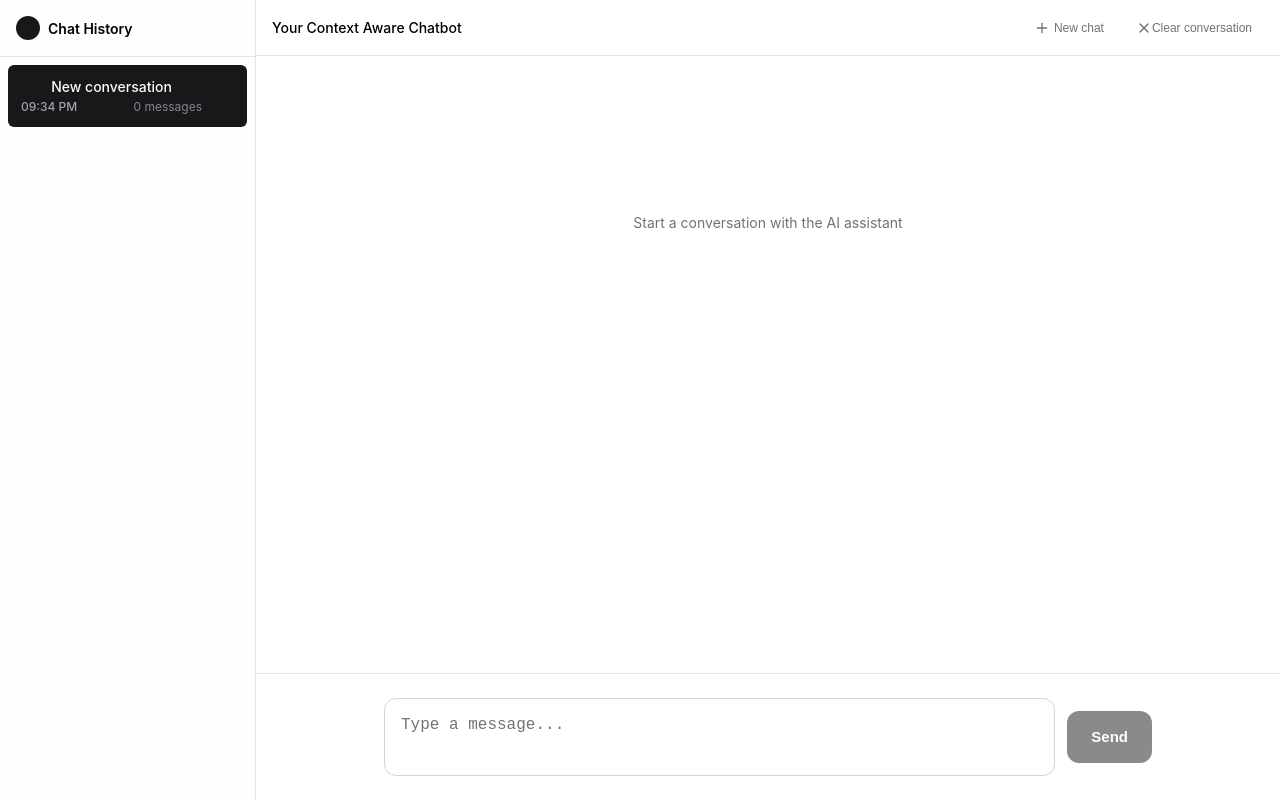
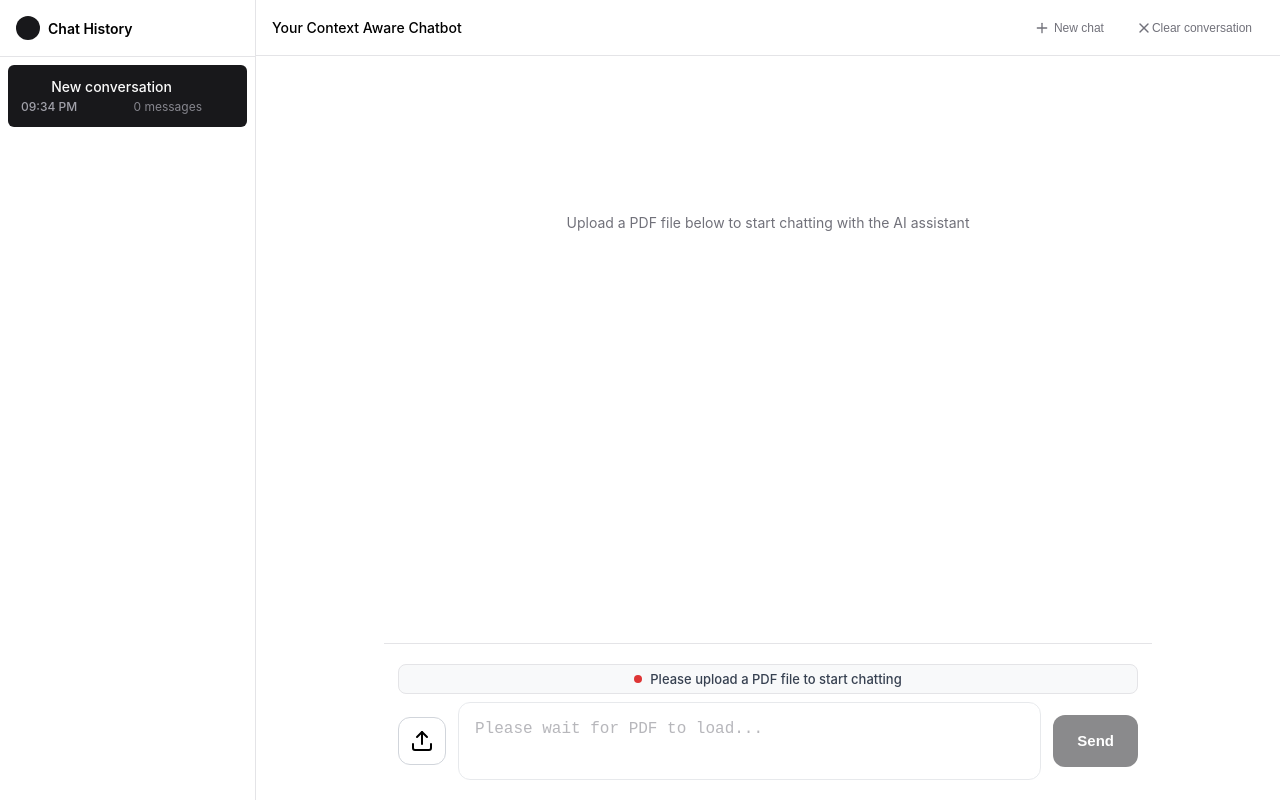
Before and after one commit to BMateo/context-aware-chat-app, a React (Create React App) app in the folder frontend/: page / in a window 1280 px wide. Built offline with nearby package versions, Linux system fonts and the light colour scheme; no server answers.

Commit message:
Frontend: - Add components and functions so the users can upload PDFs to provide context to the chatbot. - Enhance UX

```diff
--- a/frontend/src/components/AppHeader/AppHeader.module.css
+++ b/frontend/src/components/AppHeader/AppHeader.module.css
@@ -6,6 +6,10 @@
   flex-shrink: 0;
   align-items: center;
   justify-content: space-between;
+  position: sticky;
+  top: 0;
+  z-index: 100;
+  background-color: #fff;
 }
 
 .leftSection {
--- a/frontend/src/components/Sidebar/Sidebar.module.css
+++ b/frontend/src/components/Sidebar/Sidebar.module.css
@@ -3,6 +3,10 @@
   border-right: 1px solid #e4e4e7;
   background-color: rgba(244, 244, 245, 0.1);
   transition: transform 0.3s ease-in-out;
+  position: sticky;
+  top: 0;
+  z-index: 100;
+  background-color: #fff;
 }
 
 .sidebarMobile {
--- a/frontend/src/pages/ChatInterface.jsx
+++ b/frontend/src/pages/ChatInterface.jsx
@@ -1,18 +1,85 @@
-import { useEffect, useState } from "react";
+import { useEffect, useState, useRef } from "react";
 import { Button } from "../components/ui/button";
 import { Textarea } from "../components/ui/textarea";
 import { ScrollArea } from "../components/ui/scroll-area";
-import { Copy, Download, ThumbsUp, ThumbsDown, MoreHorizontal } from "lucide-react";
+import {
+  Copy,
+  Download,
+  ThumbsUp,
+  ThumbsDown,
+  MoreHorizontal,
+  Upload,
+  FileText,
+} from "lucide-react";
 import { cn } from "../lib/utils";
-import axios from "axios";
 import styles from "./ChatInterface.module.css";
 
 export default function ChatInterface({ currentChat, onUpdateMessages }) {
   const [input, setInput] = useState("");
   const [isLoading, setIsLoading] = useState(false);
   const [isTyping, setIsTyping] = useState(false);
+  const [copiedMessageIndex, setCopiedMessageIndex] = useState(null);
+  const [isUploading, setIsUploading] = useState(false);
+  const [contextReady, setContextReady] = useState(false);
+  const [healthStatus, setHealthStatus] = useState(null);
+  const fileInputRef = useRef(null);
+  const messagesEndRef = useRef(null);
+  const scrollAreaRef = useRef(null);
+  const lastUserMessageRef = useRef(null);
 
   const messages = currentChat?.messages || [];
+
+  // Auto-scroll to bottom when selecting a new chat
+  useEffect(() => {
+    // Scroll to bottom when a new chat is selected to show the most recent conversation
+    if (currentChat && messages.length > 0) {
+      scrollToBottom();
+    }
+  }, [messages]);
+
+  // Fetch initial health status when component mounts
+  useEffect(() => {
+    fetchHealthStatus();
+  }, []);
+
+  // Remove health stream logic and replace with simple fetch
+  const fetchHealthStatus = async () => {
+    try {
+      const response = await fetch("http://localhost:8000/health");
+      const healthData = await response.json();
+      setHealthStatus(healthData);
+      setContextReady(healthData.context_provider_ready);
+    } catch (error) {
+      console.error("Error fetching health status:", error);
+      // Set default state on error
+      setHealthStatus({
+        context_provider_ready: false,
+        pdf_loaded: false,
+        chunks_count: 0,
+        message: "Unable to connect to server"
+      });
+      setContextReady(false);
+    }
+  };
+
+  const scrollToBottom = () => {
+    if (messagesEndRef.current) {
+      messagesEndRef.current.scrollIntoView({
+        behavior: "smooth",
+        block: "end",
+      });
+    }
+  };
+
+  const scrollToUserMessage = () => {
+    if (lastUserMessageRef.current) {
+      lastUserMessageRef.current.scrollIntoView({
+        behavior: "smooth",
+        block: "start", // Position at the top of the viewport
+        inline: "nearest",
+      });
+    }
+  };
 
   const handleSend = async () => {
     if (!input.trim()) return;
@@ -30,44 +97,94 @@ export default function ChatInterface({ currentChat, onUpdateMessages }) {
     setIsLoading(true);
     setIsTyping(true);
 
-    try {
-      // Call backend API using axios
-      const response = await axios.post("http://localhost:8000/chat", {
-        message: userMessage.content,
-        chat_id: currentChat?.id || "default"
-      });
-
-      let aiResponseContent = "I'm sorry, I couldn't process your request.";
-
-      if (response.data && response.data.response) {
-        aiResponseContent = response.data.response;
-      }
-
-      // Simulate typing delay for better UX
-      setTimeout(() => {
-        const aiMessage = {
+    // Create placeholder AI message that will be updated with streaming content
+    const placeholderAiMessage = {
       role: "ai",
-          content: aiResponseContent,
+      content: "", // Empty content initially
       timestamp: new Date().toLocaleTimeString(),
+      isTyping: true, // Add flag to indicate typing state
     };
 
-        const finalMessages = [...newMessages, aiMessage];
-        onUpdateMessages(finalMessages);
+    const messagesWithPlaceholder = [...newMessages, placeholderAiMessage];
+    onUpdateMessages(messagesWithPlaceholder);
+    let streamingMessageIndex = messagesWithPlaceholder.length - 1;
+
+    // Scroll to show the user's message at the top of the screen
+    setTimeout(() => {
+      scrollToUserMessage();
+    }, 100);
+
+    try {
+      // Create EventSource for streaming
+      const eventSource = new EventSource(
+        `http://localhost:8000/chat/stream?message=${encodeURIComponent(
+          userMessage.content
+        )}&chat_id=${encodeURIComponent(currentChat?.id || "default")}`
+      );
+
+      let accumulatedContent = "";
+
+      eventSource.onmessage = (event) => {
+        try {
+          const data = JSON.parse(event.data);
+
+          if (data.type === "content") {
+            accumulatedContent += data.content;
+
+            // Update the AI message with streaming content
+            const updatedMessages = [...messagesWithPlaceholder];
+            updatedMessages[streamingMessageIndex] = {
+              ...updatedMessages[streamingMessageIndex],
+              content: accumulatedContent,
+              isTyping: false, // Remove typing state when content starts
+            };
+            onUpdateMessages(updatedMessages);
+          } else if (data.type === "done") {
+            // Streaming complete
             setIsTyping(false);
-      }, 1000);
-
-    } catch (error) {
-      console.error("Error sending message:", error);
-      setTimeout(() => {
+            eventSource.close();
+          } else if (data.type === "error") {
+            console.error("Streaming error:", data.error);
             const errorMessage = {
               role: "ai",
               content: "Sorry, I encountered an error. Please try again.",
               timestamp: new Date().toLocaleTimeString(),
+              isTyping: false,
             };
             const finalMessages = [...newMessages, errorMessage];
             onUpdateMessages(finalMessages);
             setIsTyping(false);
-      }, 1000);
+            eventSource.close();
+          }
+        } catch (parseError) {
+          console.error("Error parsing SSE data:", parseError);
+        }
+      };
+
+      eventSource.onerror = (event) => {
+        console.error("SSE connection error:", event);
+        const errorMessage = {
+          role: "ai",
+          content: "Sorry, I encountered a connection error. Please try again.",
+          timestamp: new Date().toLocaleTimeString(),
+          isTyping: false,
+        };
+        const finalMessages = [...newMessages, errorMessage];
+        onUpdateMessages(finalMessages);
+        setIsTyping(false);
+        eventSource.close();
+      };
+    } catch (error) {
+      console.error("Error setting up streaming:", error);
+      const errorMessage = {
+        role: "ai",
+        content: "Sorry, I encountered an error. Please try again.",
+        timestamp: new Date().toLocaleTimeString(),
+        isTyping: false,
+      };
+      const finalMessages = [...newMessages, errorMessage];
+      onUpdateMessages(finalMessages);
+      setIsTyping(false);
     } finally {
       setIsLoading(false);
     }
@@ -80,30 +197,107 @@ export default function ChatInterface({ currentChat, onUpdateMessages }) {
     }
   };
 
-  const handleCopyMessage = (content) => {
+  const handleCopyMessage = (content, messageIndex) => {
     navigator.clipboard.writeText(content);
+    setCopiedMessageIndex(messageIndex);
+
+    // Reset the copied state after 2 seconds
+    setTimeout(() => {
+      setCopiedMessageIndex(null);
+    }, 2000);
+  };
+
+  const handleFileUpload = () => {
+    fileInputRef.current?.click();
+  };
+
+  const handleFileSelect = async (event) => {
+    const file = event.target.files[0];
+    if (!file) return;
+
+    if (!file.type.includes("pdf")) {
+      alert("Please select a PDF file");
+      return;
+    }
+
+    setIsUploading(true);
+
+    try {
+      const formData = new FormData();
+      formData.append("file", file);
+
+      const response = await fetch("http://localhost:8000/upload-pdf", {
+        method: "POST",
+        body: formData,
+      });
+
+      const result = await response.json();
+
+      if (response.ok) {
+        const sizeInfo = result.file_size_mb
+          ? ` (${result.file_size_mb}MB)`
+          : "";
+        alert(
+          `PDF "${file.name}"${sizeInfo} uploaded successfully! The chatbot is now ready with your new document.`
+        );
+        // Update health status from upload response
+        if (result.health_status) {
+          setHealthStatus(result.health_status);
+          setContextReady(result.health_status.context_provider_ready);
+        }
+      } else {
+        // Handle error response
+        const errorMessage = result.detail?.error || result.detail || result.message || "Unknown error";
+        alert(`Failed to upload PDF: ${errorMessage}`);
+
+        // Update health status from error response if available
+        if (result.detail?.health_status) {
+          setHealthStatus(result.detail.health_status);
+          setContextReady(result.detail.health_status.context_provider_ready);
+        }
+      }
+    } catch (error) {
+      console.error("Error uploading PDF:", error);
+      alert("Failed to upload PDF. Please try again.");
+      // On network error, keep current state or fetch fresh status
+      fetchHealthStatus();
+    } finally {
+      setIsUploading(false);
+      // Reset file input
+      event.target.value = "";
+    }
   };
 
   return (
     <div className={styles.container}>
-      <ScrollArea className={styles.scrollArea}>
+      <ScrollArea className={styles.scrollArea} ref={scrollAreaRef}>
         <div className={styles.messagesContainer}>
           {messages.length === 0 && !isTyping && (
             <div className={styles.emptyState}>
-              <p className={styles.emptyText}>Start a conversation with the AI assistant</p>
+              <p className={styles.emptyText}>
+                {contextReady
+                  ? "Start a conversation with the AI assistant about your uploaded document"
+                  : "Upload a PDF file below to start chatting with the AI assistant"}
+              </p>
             </div>
           )}
-          {messages.map((message, index) => (
+          {messages.map((message, index) => {
+            const isLastUserMessage =
+              message.role === "human" &&
+              (index === messages.length - 1 ||
+                (index === messages.length - 2 &&
+                  messages[messages.length - 1].role === "ai"));
+
+            return (
               <div
                 key={index}
+                ref={isLastUserMessage ? lastUserMessageRef : null}
                 className={cn(
                   styles.messageWrapper,
                   message.role === "human" && styles.messageWrapperUser
                 )}
               >
-              {message.role === "ai" && (
-                <div className={styles.avatar} />
-              )}
+                {message.role === "ai" && <div className={styles.avatar} />}
                 <div className={styles.messageContent}>
                   <div className={styles.messageHeader}>
                     <span className={styles.userName}>
@@ -116,65 +310,105 @@ export default function ChatInterface({ currentChat, onUpdateMessages }) {
                   <div
                     className={cn(
                       styles.messageBubble,
-                    message.role === "human" ? styles.messageBubbleUser : styles.messageBubbleAi
+                      message.role === "human"
+                        ? styles.messageBubbleUser
+                        : styles.messageBubbleAi
                     )}
                   >
-                  <p className={styles.messageText}>
-                    {message.content}
-                  </p>
+                    {message.role === "ai" &&
+                    message.isTyping &&
+                    !message.content ? (
+                      <div className={styles.typingDots}>
+                        <span></span>
+                        <span></span>
+                        <span></span>
                       </div>
-                {message.role === "ai" && (
+                    ) : (
+                      <p className={styles.messageText}>{message.content}</p>
+                    )}
+                  </div>
+                  {message.role === "ai" && message.content && (
                     <div className={styles.actionButtons}>
                       <Button
                         variant="ghost"
                         size="icon"
-                      className={styles.actionButton}
-                      onClick={() => handleCopyMessage(message.content)}
+                        className={cn(
+                          styles.actionButton,
+                          copiedMessageIndex === index && styles.copiedButton
+                        )}
+                        onClick={() =>
+                          handleCopyMessage(message.content, index)
+                        }
                       >
+                        {copiedMessageIndex === index ? (
+                          <span className={styles.copiedText}>✓</span>
+                        ) : (
                           <Copy className="h-4 w-4" />
-                    </Button>
-                    <Button variant="ghost" size="icon" className={styles.actionButton}>
-                      <ThumbsUp className="h-4 w-4" />
-                    </Button>
-                    <Button variant="ghost" size="icon" className={styles.actionButton}>
-                      <ThumbsDown className="h-4 w-4" />
-                    </Button>
-                    <Button variant="ghost" size="icon" className={styles.actionButton}>
-                      <MoreHorizontal className="h-4 w-4" />
+                        )}
                       </Button>
                     </div>
                   )}
                 </div>
               </div>
-          ))}
-          {isTyping && (
-            <div className={styles.typingIndicator}>
-              <div className={styles.avatar} />
-              <div className={styles.typingBubble}>
-                <div className={styles.typingDots}>
-                  <span></span>
-                  <span></span>
-                  <span></span>
-                </div>
-              </div>
-            </div>
-          )}
+            );
+          })}
+          {/* Invisible element to scroll to */}
+          <div ref={messagesEndRef} />
         </div>
       </ScrollArea>
       <div className={styles.inputSection}>
+        {/* Status indicator */}
+        {healthStatus && !contextReady && (
+          <div className={styles.statusIndicator}>
+            <div className={cn(styles.statusDot, styles.statusNotReady)} />
+            <span className={styles.statusText}>
+              {"Please upload a PDF file to start chatting"}
+            </span>
+          </div>
+        )}
+
         <div className={styles.inputContainer}>
+          {/* Hidden file input */}
+          <input
+            type="file"
+            ref={fileInputRef}
+            onChange={handleFileSelect}
+            accept=".pdf"
+            style={{ display: "none" }}
+          />
+
+          {/* PDF Upload Button */}
+          <Button
+            variant="outline"
+            size="icon"
+            className={styles.uploadButton}
+            onClick={handleFileUpload}
+            disabled={isUploading || isTyping}
+            title="Upload PDF"
+          >
+            {isUploading ? (
+              <div className={styles.spinner} />
+            ) : (
+              <Upload className="h-4 w-4" />
+            )}
+          </Button>
+
           <Textarea
-            placeholder="Type a message..."
+            placeholder={
+              contextReady
+                ? "Type a message..."
+                : "Please wait for PDF to load..."
+            }
             value={input}
             onChange={(e) => setInput(e.target.value)}
             onKeyPress={handleKeyPress}
             className={styles.textarea}
-            disabled={isLoading}
+            disabled={isLoading || !contextReady || isTyping}
           />
           <Button
             className={styles.sendButton}
             onClick={handleSend}
-            disabled={isLoading || !input.trim()}
+            disabled={isLoading || !input.trim() || !contextReady || isTyping}
           >
             {isLoading ? "Sending..." : "Send"}
           </Button>
--- a/frontend/src/pages/ChatInterface.module.css
+++ b/frontend/src/pages/ChatInterface.module.css
@@ -10,6 +10,8 @@
   padding: 1rem;
   display: flex;
   justify-content: center;
+  scroll-behavior: smooth;
+  padding-bottom: 2rem;
 }
 
 .messagesContainer {
@@ -20,6 +22,7 @@
   max-width: 48rem;
   margin: 0 auto;
   overflow: hidden;
+  padding-bottom: 30vh;
 }
 
 .emptyState {
@@ -94,6 +97,7 @@
   background-color: #18181b;
   color: #fafafa;
   border-bottom-right-radius: 0.25rem;
+  text-align: left;
 }
 
 .messageBubbleAi {
@@ -101,6 +105,7 @@
   color: #18181b;
   border: 1px solid #e4e4e7;
   border-bottom-left-radius: 0.25rem;
+  text-align: left;
 }
 
 .messageText {
@@ -110,6 +115,7 @@
   margin: 0;
   word-wrap: break-word;
   overflow-wrap: break-word;
+  text-align: left;
 }
 
 .actionButtons {
@@ -128,6 +134,17 @@
 
 .actionButton:hover {
   opacity: 1;
+}
+
+.copiedButton {
+  background-color: #364152 !important;
+  color: white !important;
+  opacity: 1 !important;
+}
+
+.copiedText {
+  font-size: 0.875rem;
+  font-weight: 600;
 }
 
 .typingIndicator {
@@ -183,14 +200,18 @@
 }
 
 .inputSection {
-  padding: 1.5rem;
-  border-top: 1px solid #e4e4e7;
-  background-color: #ffffff;
-  display: flex;
-  justify-content: center;
+  padding: 1.25rem 0.875rem;
   position: sticky;
   bottom: 0;
-  margin-top: 3rem;
+  background-color: #ffffff;
+  border-top: 1px solid #e4e4e7;
+  display: flex;
+  flex-direction: column;
+  gap: 0.5rem;
+  margin: 0 auto;
+  width: 100%;
+  max-width: 48rem;
+  margin-top: 1rem;
 }
 
 .inputContainer {
@@ -243,6 +264,84 @@
   opacity: 0.5;
   cursor: not-allowed;
   transform: none;
+}
+
+.statusIndicator {
+  display: flex;
+  align-items: center;
+  justify-content: center;
+  gap: 0.5rem;
+  padding: 0.375rem 0.75rem;
+  background-color: #f8f9fa;
+  border-radius: 0.5rem;
+  border: 1px solid #e4e4e7;
+  font-size: 0.8125rem;
+
+}
+
+.statusDot {
+  width: 8px;
+  height: 8px;
+  border-radius: 50%;
+  flex-shrink: 0;
+}
+
+.statusReady {
+  background-color: #16a34a;
+  animation: pulse 2s infinite;
+}
+
+.statusNotReady {
+  background-color: #dc2626;
+  animation: pulse 2s infinite;
+}
+
+.statusText {
+  color: #374151;
+  font-weight: 500;
+}
+
+@keyframes pulse {
+  0%, 100% {
+    opacity: 1;
+  }
+  50% {
+    opacity: 0.7;
+  }
+}
+
+.uploadButton {
+  height: 48px;
+  width: 48px;
+  border-radius: 0.75rem;
+  border: 1px solid #d1d5db;
+  background-color: #ffffff;
+  transition: all 0.2s;
+  flex-shrink: 0;
+}
+
+.uploadButton:hover:not(:disabled) {
+  background-color: #f9fafb;
+  border-color: #9ca3af;
+}
+
+.uploadButton:disabled {
+  opacity: 0.5;
+  cursor: not-allowed;
+}
+
+.spinner {
+  width: 16px;
+  height: 16px;
+  border: 2px solid #e5e7eb;
+  border-top: 2px solid #3b82f6;
+  border-radius: 50%;
+  animation: spin 1s linear infinite;
+}
+
+@keyframes spin {
+  0% { transform: rotate(0deg); }
+  100% { transform: rotate(360deg); }
 }
 
 /* Tablet and Mobile design (up to 1024px) */
@@ -303,6 +402,7 @@
 
   .messageBubbleAi {
     border-bottom-left-radius: 0.25rem;
+    text-align: left;
   }
 
   .messageText {
```
Lines whose indentation alone changed are shown as unchanged.
